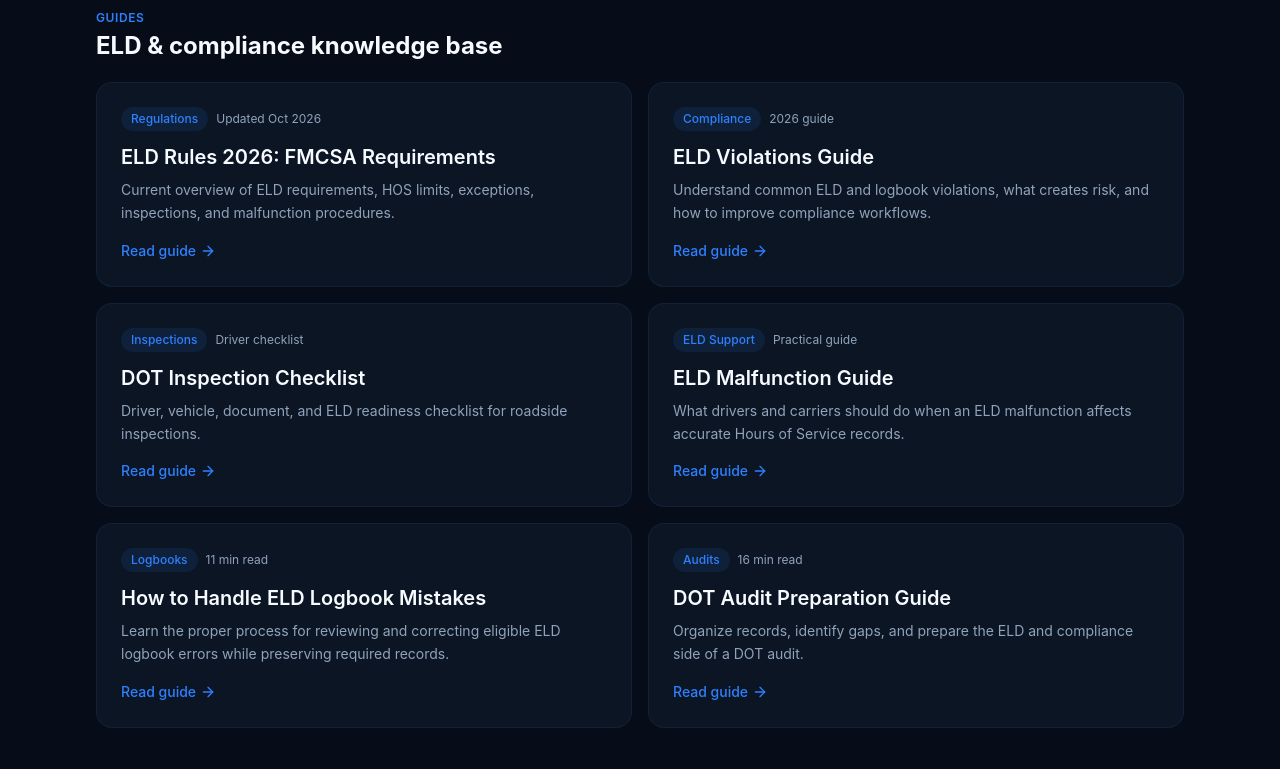
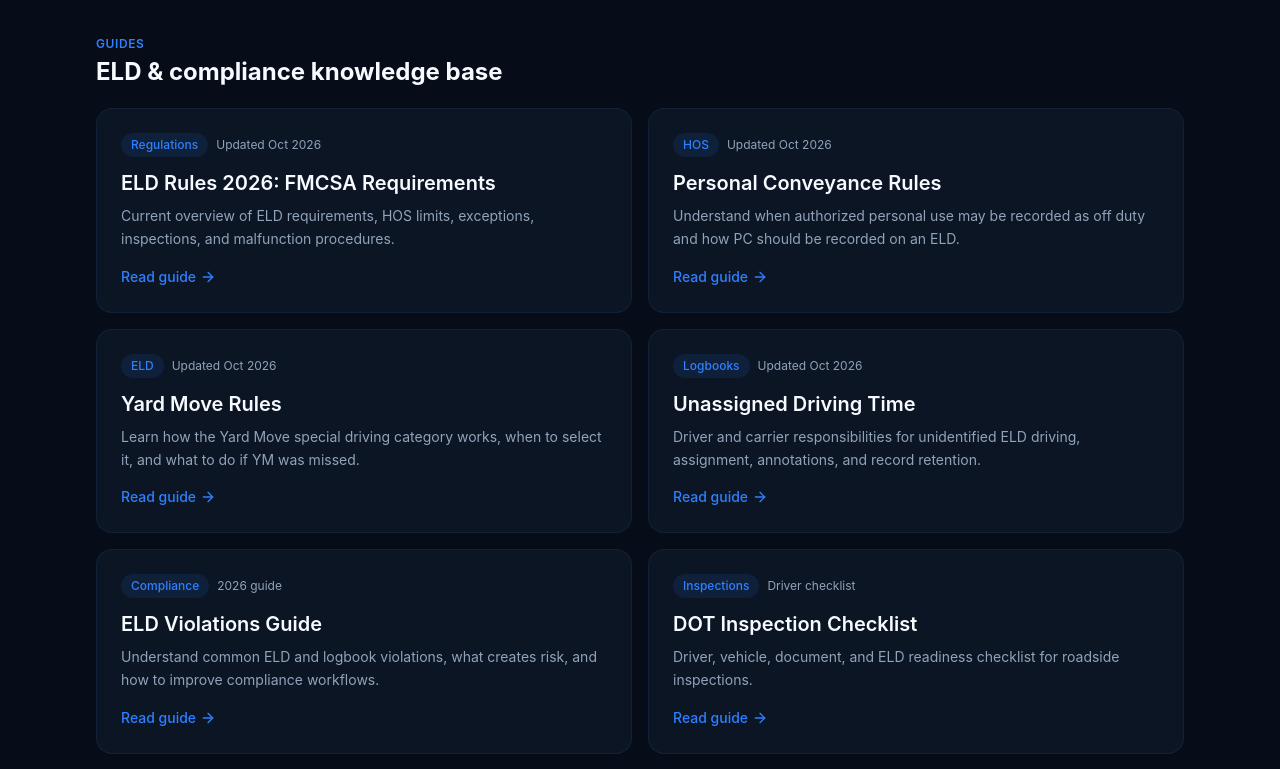
Before and after one commit to owerlord3121/eldusallc, a Next.js app: page /blog in a window 1280 px wide. Shown: the part 660-1429 px from the top of the page. Built offline with nearby package versions, Linux system fonts and the light colour scheme.

Commit message:
Feature new compliance guides in resources hub

```diff
--- a/app/blog/page.tsx
+++ b/app/blog/page.tsx
@@ -5,7 +5,7 @@ import { ArrowRight, BookOpen, Calculator, Clock, FileCheck2, Route } from "luci
 export const metadata: Metadata = {
   title: "ELD Resources for Truck Drivers & Fleets | FMCSA Guides & Tools",
   description:
-    "ELD and trucking compliance resources for drivers, owner-operators, and fleets: current ELD rules, DOT inspection guides, HOS tools, violations, malfunctions, and audit preparation.",
+    "ELD and trucking compliance resources for drivers, owner-operators, and fleets: current ELD rules, Personal Conveyance, Yard Move, unassigned driving, DOT guides, HOS tools, and audit preparation.",
   alternates: { canonical: "https://eldusallc.com/blog" },
   openGraph: {
     type: "website",
@@ -28,6 +28,27 @@ const guides = [
     title: "ELD Rules 2026: FMCSA Requirements",
     description: "Current overview of ELD requirements, HOS limits, exceptions, inspections, and malfunction procedures.",
     category: "Regulations",
+    updated: "Updated Oct 2026",
+  },
+  {
+    href: "/personal-conveyance-rules",
+    title: "Personal Conveyance Rules",
+    description: "Understand when authorized personal use may be recorded as off duty and how PC should be recorded on an ELD.",
+    category: "HOS",
+    updated: "Updated Oct 2026",
+  },
+  {
+    href: "/yard-move-rules",
+    title: "Yard Move Rules",
+    description: "Learn how the Yard Move special driving category works, when to select it, and what to do if YM was missed.",
+    category: "ELD",
+    updated: "Updated Oct 2026",
+  },
+  {
+    href: "/unassigned-driving-time",
+    title: "Unassigned Driving Time",
+    description: "Driver and carrier responsibilities for unidentified ELD driving, assignment, annotations, and record retention.",
+    category: "Logbooks",
     updated: "Updated Oct 2026",
   },
   {
@@ -54,16 +75,16 @@ const guides = [
   {
     href: "/blog/how-to-fix-eld-logbook-mistakes",
     title: "How to Handle ELD Logbook Mistakes",
-    description: "Learn the proper process for reviewing and correcting eligible ELD logbook errors while preserving required records.",
+    description: "FMCSA-aligned process for eligible ELD corrections, annotations, unassigned driving, and recertification.",
     category: "Logbooks",
-    updated: "11 min read",
+    updated: "Updated Oct 2026",
   },
   {
     href: "/blog/dot-audit-preparation-guide",
-    title: "DOT Audit Preparation Guide",
-    description: "Organize records, identify gaps, and prepare the ELD and compliance side of a DOT audit.",
+    title: "DOT Safety Audit Preparation Guide",
+    description: "Organize driver, ELD, supporting, vehicle, insurance, and recordkeeping documents before a safety audit.",
     category: "Audits",
-    updated: "16 min read",
+    updated: "Updated Oct 2026",
   },
 ]
 
@@ -82,7 +103,7 @@ export default function BlogPage() {
           <header className="mx-auto max-w-3xl text-center">
             <div className="flex items-center justify-center gap-2"><BookOpen className="h-5 w-5 text-primary" /><span className="text-xs font-semibold uppercase tracking-[0.2em] text-primary">USA ELD Resources</span></div>
             <h1 className="mt-3 text-balance text-3xl font-bold tracking-tight text-foreground sm:text-4xl md:text-5xl">ELD, DOT & Trucking Compliance Resources</h1>
-            <p className="mx-auto mt-4 max-w-2xl text-sm leading-relaxed text-muted-foreground sm:text-base">Practical guides and calculators for truck drivers, owner-operators, fleet managers, and safety teams.</p>
+            <p className="mx-auto mt-4 max-w-2xl text-sm leading-relaxed text-muted-foreground sm:text-base">Practical guides and calculators for truck drivers, owner-operators, fleet managers, and safety teams. Compliance guides link back to official FMCSA resources where applicable.</p>
           </header>
 
           <section className="mt-12">
```
